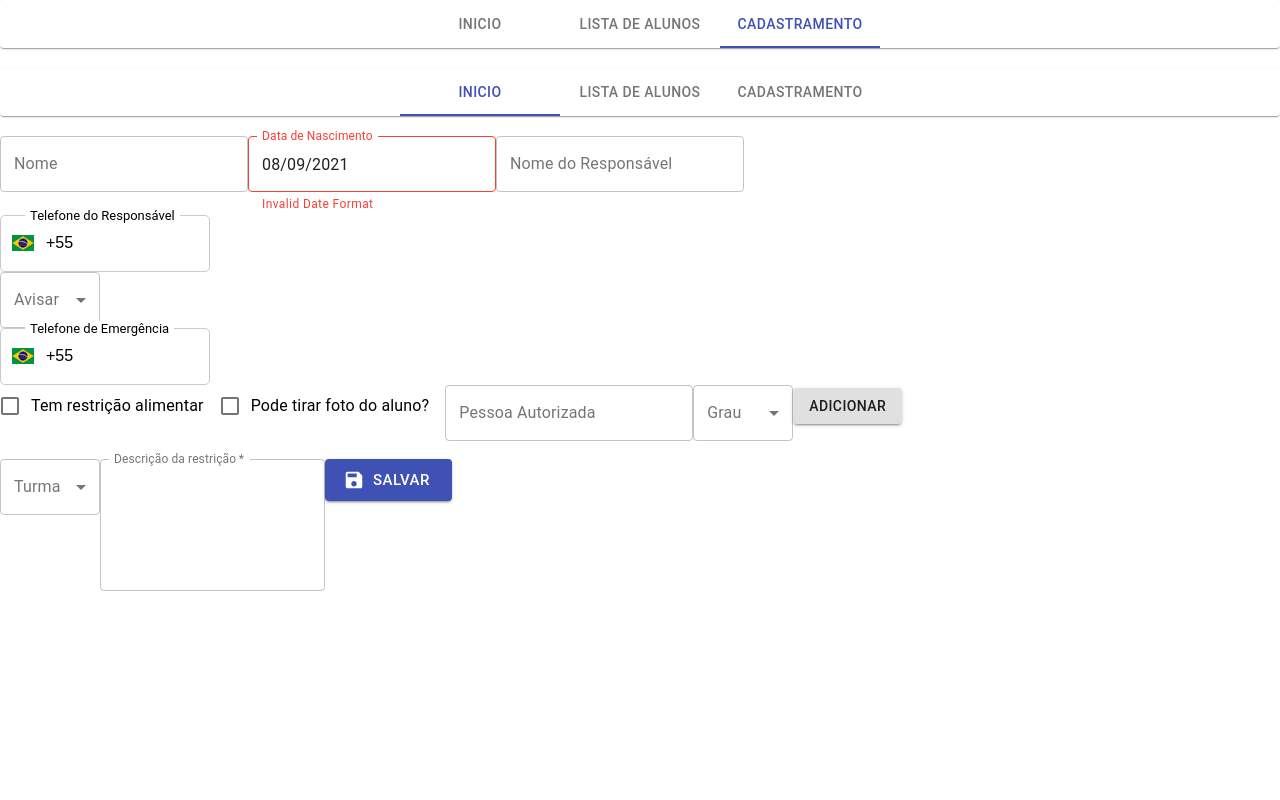
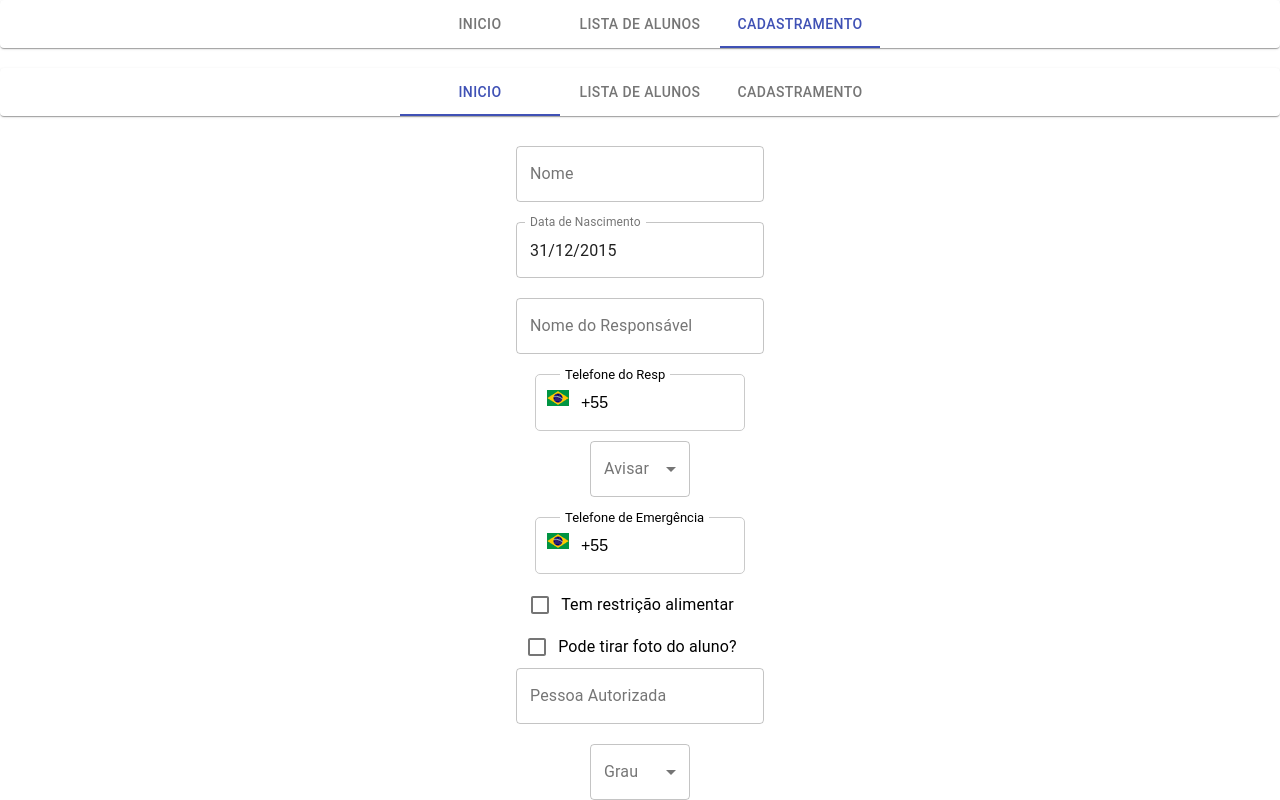
Before and after one commit to howjack/DevInHouse-ExercicioReact-SGA, a React (Create React App) app in the folder web-app/: page / in a window 1280 px wide. Both pictures are taken after a click on the tab "CADASTRAMENTO". Shown: the top 800 px of the page. Built offline with nearby package versions, Linux system fonts and the light colour scheme.

Commit message:
Format Date() and Changed to materialUI

```diff
--- a/web-app/src/components/RegistrationForms/index.jsx
+++ b/web-app/src/components/RegistrationForms/index.jsx
@@ -20,7 +20,7 @@
 		this.state = {
 			showTextArea: false,
 			name: "",
-			birthDate: "",
+			birthDate: (new Date(2015, 11, 31)),
 			respName: "",
 			respPhone: "",
 			respWarningDegree: "",
@@ -54,7 +54,10 @@
 		this.setState({ name: event.target.value });
 	}
 	onChangeBirthDate(event) {
-		this.setState({ birthDate: event.target.value });
+		// let dia = new Date(event).getDate();
+		// let mes = new Date(event).getMonth();
+		// let ano = new Date(event).getFullYear();
+		this.setState({ birthDate: event });
 	}
 	onChangeRespName(event) {
 		this.setState({ respName: event.target.value });
@@ -127,10 +130,6 @@
 	componentWillUnmount(){
 		this.emptyState();
 	}
-
-	componentDidUpdate() {
-		console.log(this.state);
-	}
 	emptyState(){
 		this.setState(() => ({
 			showTextArea: "",
@@ -177,7 +176,7 @@
 
 	render() {
 		return (
-			<form onSubmit={this.handleSubmit}>
+			<form onSubmit={this.handleSubmit} className="form">
 				<InputName
 					onChangeName={this.onChangeName}
 					stateName={this.state.name}
@@ -191,7 +190,7 @@
 					stateNameResp={this.state.respName}
 				/>
 				<InputPhone
-					label="Telefone do Responsável"
+					label="Telefone do Resp"
 					onChangeRespPhone={this.onChangeRespPhone}
 					statePhone={this.state.respPhone}
 				/>
```
